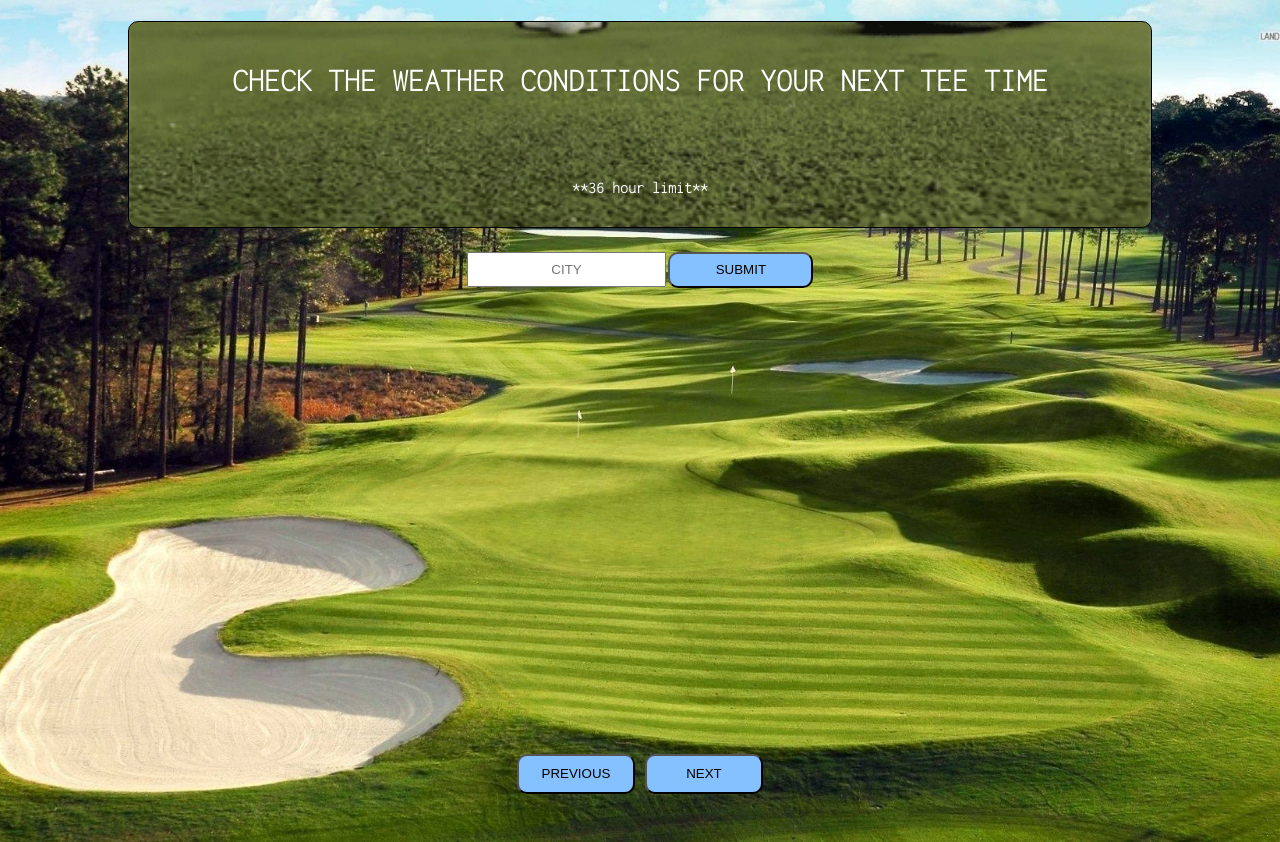
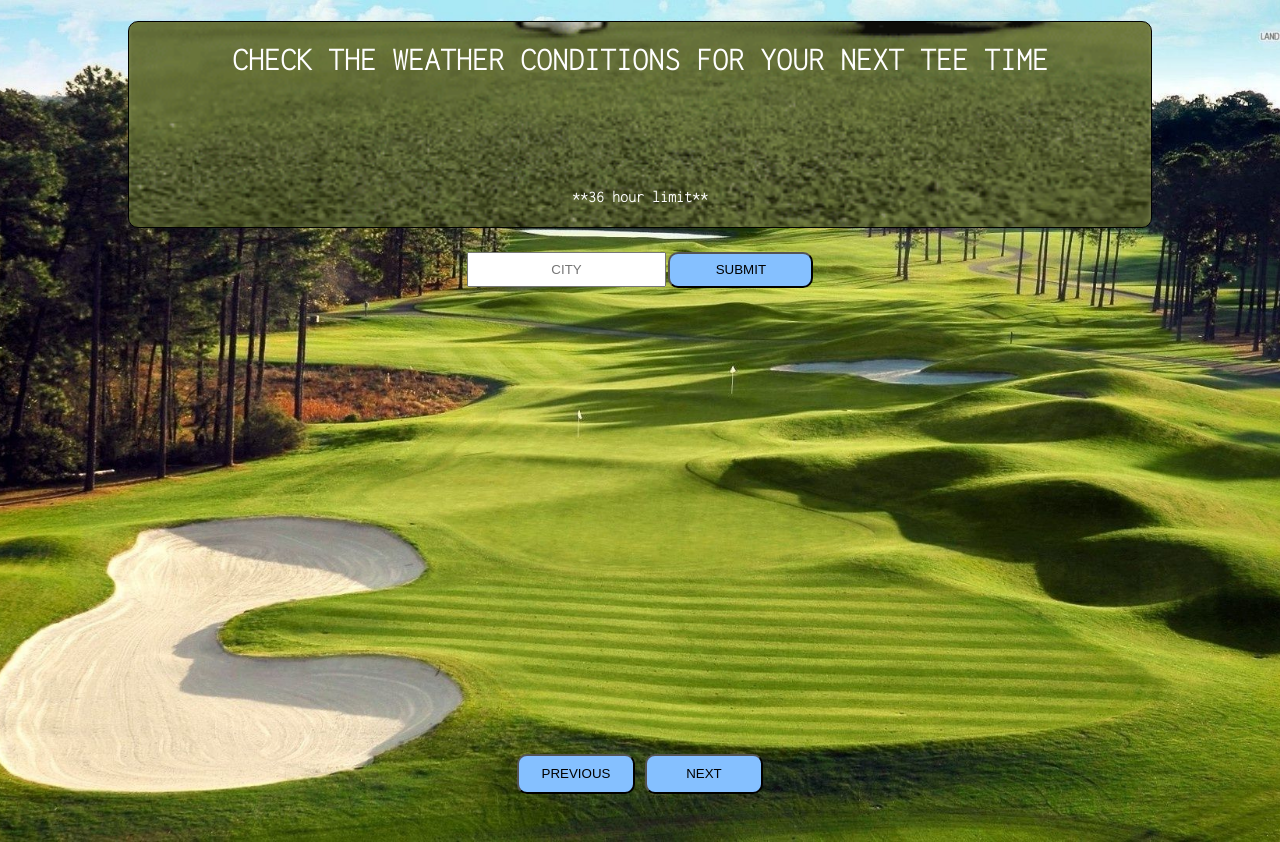
Before and after one commit to mobaek01/Project-1, a plain HTML site: page golf_weather/index.html in a window 1280 px wide. Drawn offline with nearby package versions, Linux system fonts and the light colour scheme.

Commit message:
readme completed

```diff
--- a/golf_weather/style.css
+++ b/golf_weather/style.css
@@ -15,6 +15,9 @@ body {
 }
 
 .header {
+    display: flex;
+    flex-direction: column;
+    justify-content: space-between;
     background-image: url('img/header-background.gif');
     background-repeat: no-repeat;
     background-position: center;
@@ -29,13 +32,11 @@ body {
 
 h1 {
     text-align: center;
-    padding-top: 2%;
     color: white;
 }
 
 h4 {
     text-align: center;
-    padding-top: 6%;
     color: white;
 }
 
```
Also changed, not shown: 1 other file.
